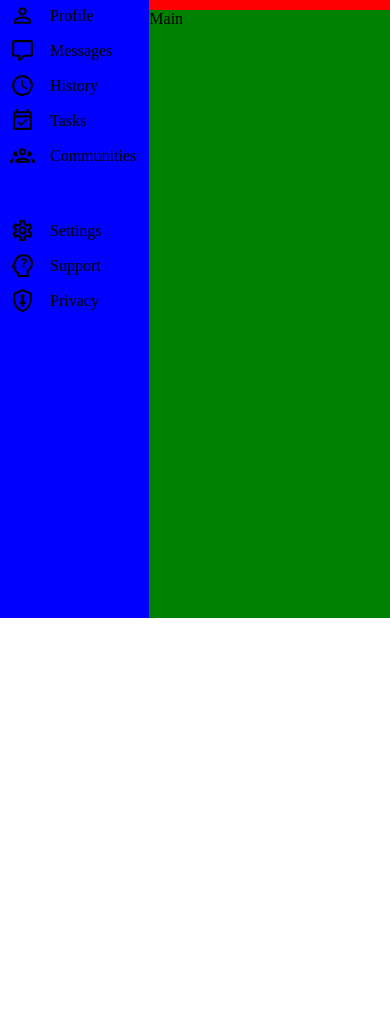
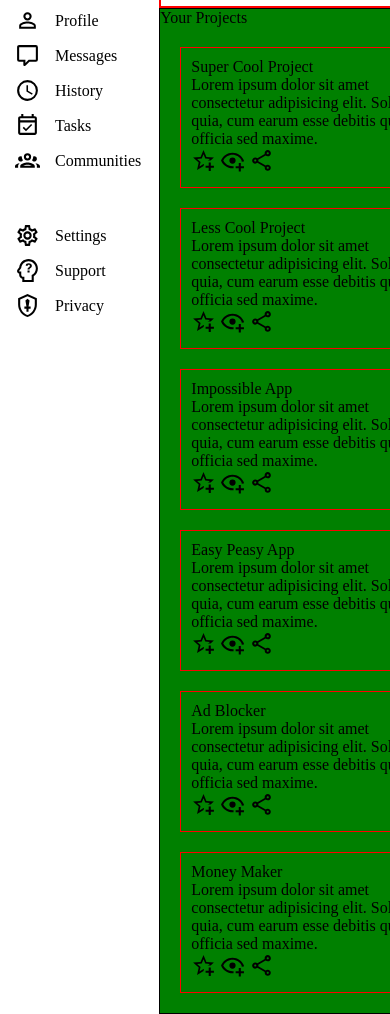
Before and after one commit to AltayHodo/odin-admin-dashboard, a plain HTML site: page index.html in a window 390 px wide. Shown: the part 142-1156 px from the top of the page. Before the commit the page ends 844 px from the top, so only its background shows below. Drawn offline with Linux system fonts and the light colour scheme.

Commit message:
Create responsive grid for main content

```diff
--- a/index.html
+++ b/index.html
@@ -79,7 +79,88 @@
         <div class="icon-text">Privacy</div>
       </div>
     </div>
-    <div class="main">Main</div>
+    <div class="main">
+      <div class="main-left">
+        <div class="main-left-title">
+          Your Projects
+        </div>
+        <div class="card-container">
+          <div class="card">
+            <div class="card-title">Super Cool Project</div>
+            <div class="card-content">
+              Lorem ipsum dolor sit amet consectetur adipisicing elit. Soluta quia, cum earum esse debitis quo officia
+              sed maxime.
+            </div>
+            <div class="card-icons">
+              <img class="card-icon" src="images/star-plus-outline.svg" alt="star-icon">
+              <img class="card-icon" src="images/eye-plus-outline.svg" alt="eye-icon">
+              <img class="card-icon" src="images/share-variant-outline.svg" alt="share-icon">
+            </div>
+          </div>
+          <div class="card">
+            <div class="card-title">Less Cool Project</div>
+            <div class="card-content">
+              Lorem ipsum dolor sit amet consectetur adipisicing elit. Soluta quia, cum earum esse debitis quo officia
+              sed maxime.
+            </div>
+            <div class="card-icons">
+              <img class="card-icon" src="images/star-plus-outline.svg" alt="star-icon">
+              <img class="card-icon" src="images/eye-plus-outline.svg" alt="eye-icon">
+              <img class="card-icon" src="images/share-variant-outline.svg" alt="share-icon">
+            </div>
+          </div>
+          <div class="card">
+            <div class="card-title">Impossible App</div>
+            <div class="card-content">
+              Lorem ipsum dolor sit amet consectetur adipisicing elit. Soluta quia, cum earum esse debitis quo officia
+              sed maxime.
+            </div>
+            <div class="card-icons">
+              <img class="card-icon" src="images/star-plus-outline.svg" alt="star-icon">
+              <img class="card-icon" src="images/eye-plus-outline.svg" alt="eye-icon">
+              <img class="card-icon" src="images/share-variant-outline.svg" alt="share-icon">
+            </div>
+          </div>
+          <div class="card">
+            <div class="card-title">Easy Peasy App</div>
+            <div class="card-content">
+              Lorem ipsum dolor sit amet consectetur adipisicing elit. Soluta quia, cum earum esse debitis quo officia
+              sed maxime.
+            </div>
+            <div class="card-icons">
+              <img class="card-icon" src="images/star-plus-outline.svg" alt="star-icon">
+              <img class="card-icon" src="images/eye-plus-outline.svg" alt="eye-icon">
+              <img class="card-icon" src="images/share-variant-outline.svg" alt="share-icon">
+            </div>
+          </div>
+          <div class="card">
+            <div class="card-title">Ad Blocker</div>
+            <div class="card-content">
+              Lorem ipsum dolor sit amet consectetur adipisicing elit. Soluta quia, cum earum esse debitis quo officia
+              sed maxime.
+            </div>
+            <div class="card-icons">
+              <img class="card-icon" src="images/star-plus-outline.svg" alt="star-icon">
+              <img class="card-icon" src="images/eye-plus-outline.svg" alt="eye-icon">
+              <img class="card-icon" src="images/share-variant-outline.svg" alt="share-icon">
+            </div>
+          </div>
+          <div class="card">
+            <div class="card-title">Money Maker</div>
+            <div class="card-content">
+              Lorem ipsum dolor sit amet consectetur adipisicing elit. Soluta quia, cum earum esse debitis quo officia
+              sed maxime.
+            </div>
+            <div class="card-icons">
+              <img class="card-icon" src="images/star-plus-outline.svg" alt="star-icon">
+              <img class="card-icon" src="images/eye-plus-outline.svg" alt="eye-icon">
+              <img class="card-icon" src="images/share-variant-outline.svg" alt="share-icon">
+            </div>
+          </div>
+        </div>
+      </div>
+      <div class="main-right"></div>
+    </div>
   </div>
 </body>
 
--- a/style.css
+++ b/style.css
@@ -1,19 +1,20 @@
 *{
   margin: 0;
   padding: 0;
+  box-sizing: border-box;
 }
 
 .container{
   display: grid;
-  grid-template-rows: 1fr 4fr;
+  grid-template-rows: 150px 4fr;
   grid-template-columns: 1fr 3fr;
 }
 
 .header{
   grid-row: 1/2;
   grid-column: 2/4;
-  background-color: red;
   padding: 20px;
+  border: 2px solid red;
 }
 
 .header-top{
@@ -30,6 +31,18 @@
 
 .header-top-right{
   margin-right: 40px;
+}
+
+.icon{
+  width: 25px;
+  height: 25px;
+}
+
+.pfp-small{
+  width: 40px;
+  height: 40px;
+  border-radius: 20px;
+  object-fit: cover;
 }
 
 .search-bar{
@@ -60,8 +73,7 @@
 .sidebar{
   grid-column: 1/2;
   grid-row: 1/3;
-  background-color: blue;
-  padding: 10px;
+  padding: 15px;
 }
 
 .dashboard-icon{
@@ -94,18 +106,24 @@
 
 .main{
   background-color: green;
+  border: 1px solid;
   grid-column: 2/3;
   grid-row: 2/3;
 }
 
-.icon{
-  width: 25px;
-  height: 25px;
+.card-container{
+  display: grid;
+  grid-template-columns: repeat(auto-fit, minmax(250px, 1fr));
+  gap: 20px;
+  padding: 20px;
 }
 
-.pfp-small{
-  width: 40px;
-  height: 40px;
-  border-radius: 20px;
-  object-fit: cover;
+.card{
+  border: 1px solid red;
+  width: 250px;
+  padding: 10px;
 }
+
+.card-icon{
+  width: 25px;
+}
```
Also changed, not shown: images/eye-plus-outline.svg (added), images/share-variant-outline.svg (added), images/star-plus-outline.svg (added).
